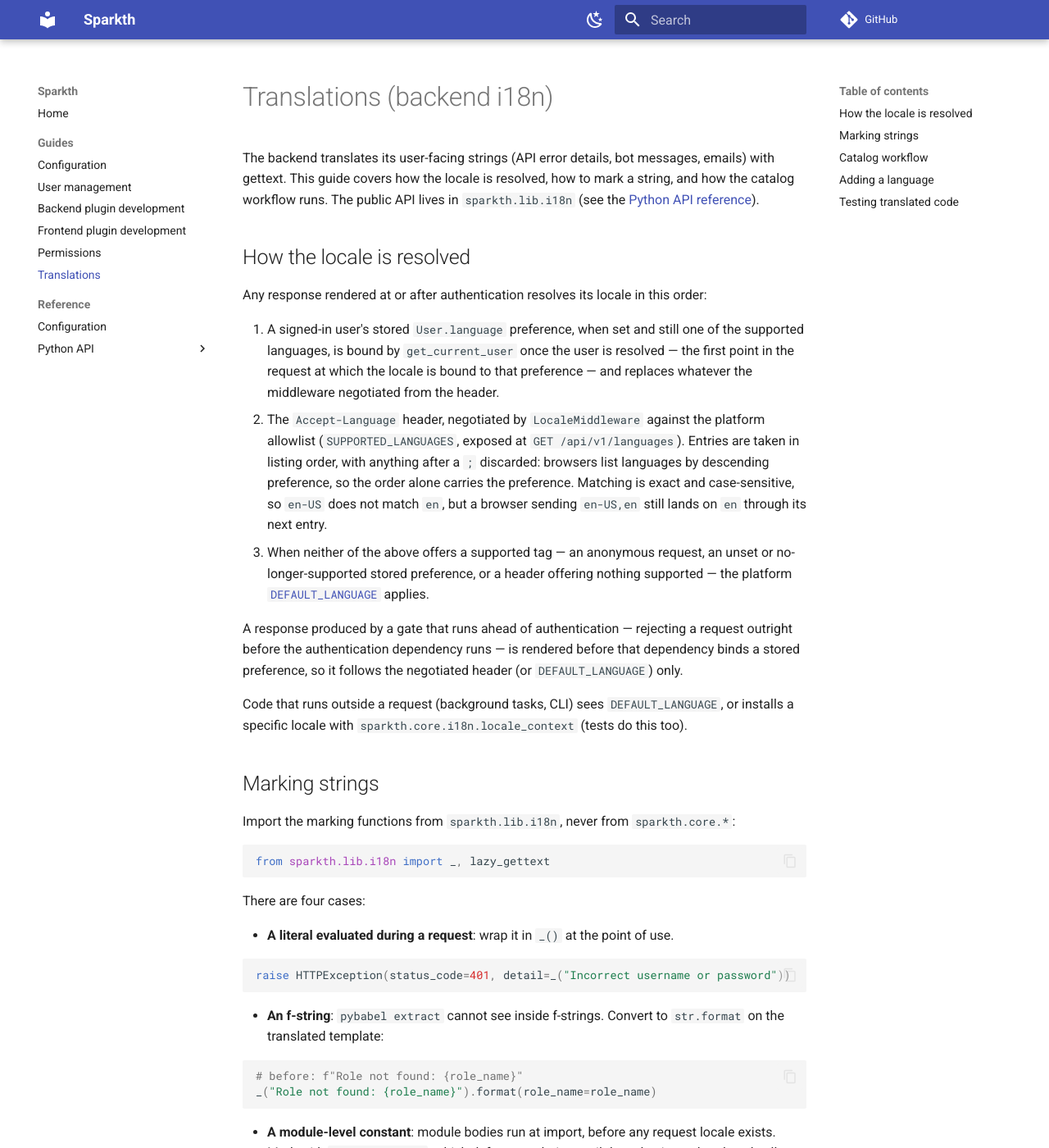
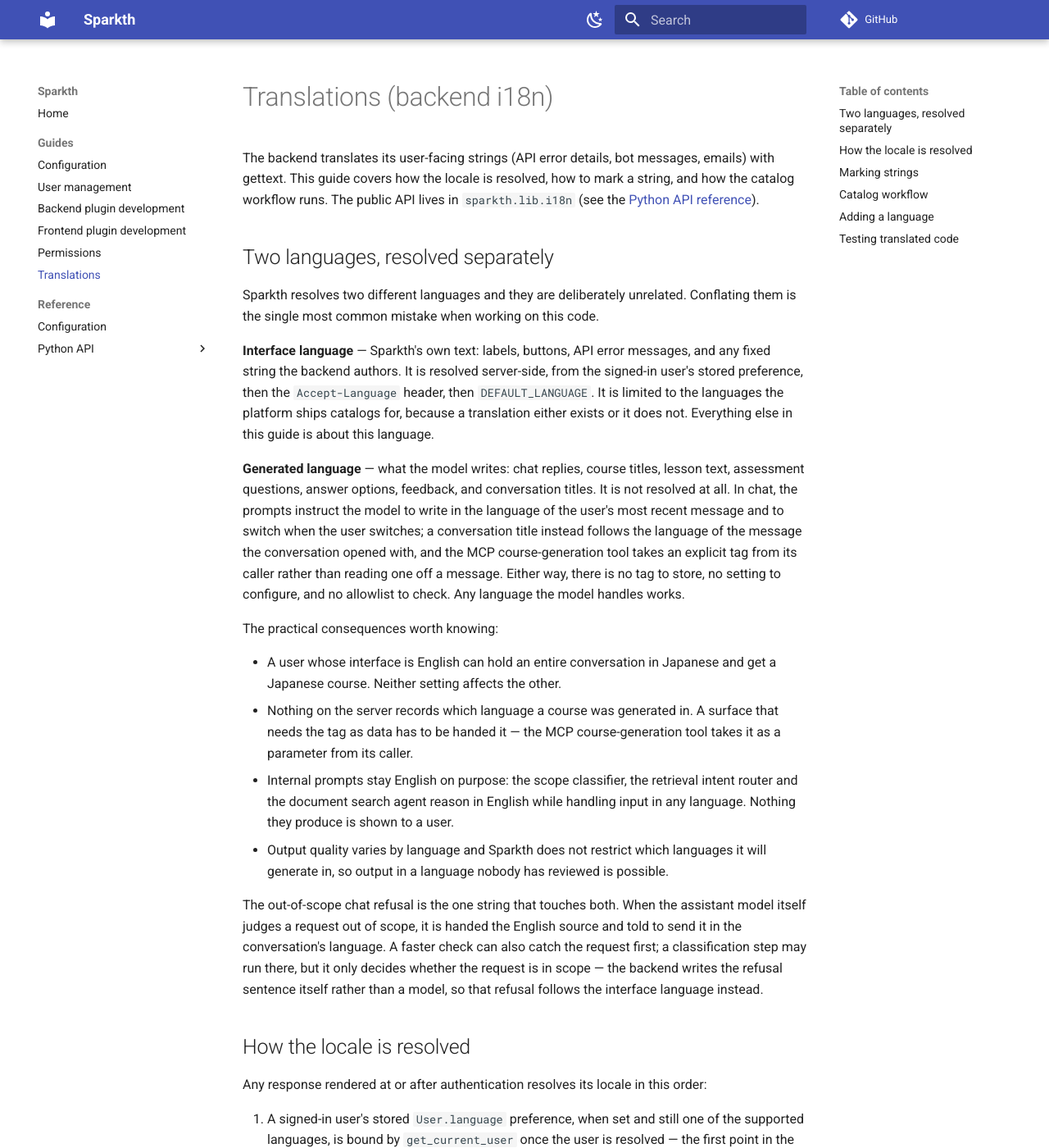
Before and after one commit to edly-io/sparkth, an MkDocs documentation site: the page built from docs/guides/translations.md, in a window 1280 px wide and 1400 px high. Shown: the whole window at 82% size. Built offline with MkDocs 1.6.1 and Material for MkDocs 9.7.7, drawn with Linux system fonts in a browser that asks for light colours; comment, search, counter and statistics services are not loaded.

Commit message:
docs: document how the output language is chosen
The platform resolves two unrelated languages — the interface language, from the stored
preference and Accept-Language, and the language the model generates in, which is inferred
from the conversation (or, for the MCP course-generation tool, an explicit tag from its
caller) and never resolved server-side. Conflating them is the easiest mistake to make in
this code and the distinction was written down nowhere.

Adds a section to the translations guide covering both, the consequences that follow from
nothing recording a generated language, and why the out-of-scope refusal touches both.
Cross-links the user-management guide's existing per-audience coverage of the same split.

Co-Authored-By: Claude Opus 5 (1M context) <noreply@anthropic.com>

```diff
--- a/docs/guides/translations.md
+++ b/docs/guides/translations.md
@@ -4,6 +4,46 @@ The backend translates its user-facing strings (API error details, bot
 messages, emails) with gettext. This guide covers how the locale is resolved,
 how to mark a string, and how the catalog workflow runs. The public API lives
 in `sparkth.lib.i18n` (see the [Python API reference](../reference/lib.md)).
+
+## Two languages, resolved separately
+
+Sparkth resolves two different languages and they are deliberately unrelated. Conflating
+them is the single most common mistake when working on this code.
+
+**Interface language** — Sparkth's own text: labels, buttons, API error messages, and any
+fixed string the backend authors. It is resolved server-side, from the signed-in user's
+stored preference, then the `Accept-Language` header, then `DEFAULT_LANGUAGE`. It is
+limited to the languages the platform ships catalogs for, because a translation either
+exists or it does not. Everything else in this guide is about this language.
+
+**Generated language** — what the model writes: chat replies, course titles, lesson text,
+assessment questions, answer options, feedback, and conversation titles. It is not
+resolved at all. In chat, the prompts instruct the model to write in the language of the
+user's most recent message and to switch when the user switches; a conversation title
+instead follows the language of the message the conversation opened with, and the MCP
+course-generation tool takes an explicit tag from its caller rather than reading one off a
+message. Either way, there is no tag to store, no setting to configure, and no allowlist to
+check. Any language the model handles works.
+
+The practical consequences worth knowing:
+
+- A user whose interface is English can hold an entire conversation in Japanese and get a
+  Japanese course. Neither setting affects the other.
+- Nothing on the server records which language a course was generated in. A surface that
+  needs the tag as data has to be handed it — the MCP course-generation tool takes it as a
+  parameter from its caller.
+- Internal prompts stay English on purpose: the scope classifier, the retrieval intent
+  router and the document search agent reason in English while handling input in any
+  language. Nothing they produce is shown to a user.
+- Output quality varies by language and Sparkth does not restrict which languages it will
+  generate in, so output in a language nobody has reviewed is possible.
+
+The out-of-scope chat refusal is the one string that touches both. When the assistant
+model itself judges a request out of scope, it is handed the English source and told to
+send it in the conversation's language. A faster check can also catch the request first;
+a classification step may run there, but it only decides whether the request is in scope
+— the backend writes the refusal sentence itself rather than a model, so that refusal
+follows the interface language instead.
 
 ## How the locale is resolved
 
```
Also changed, not shown: docs/guides/user-management.md (+3 -0 lines).
